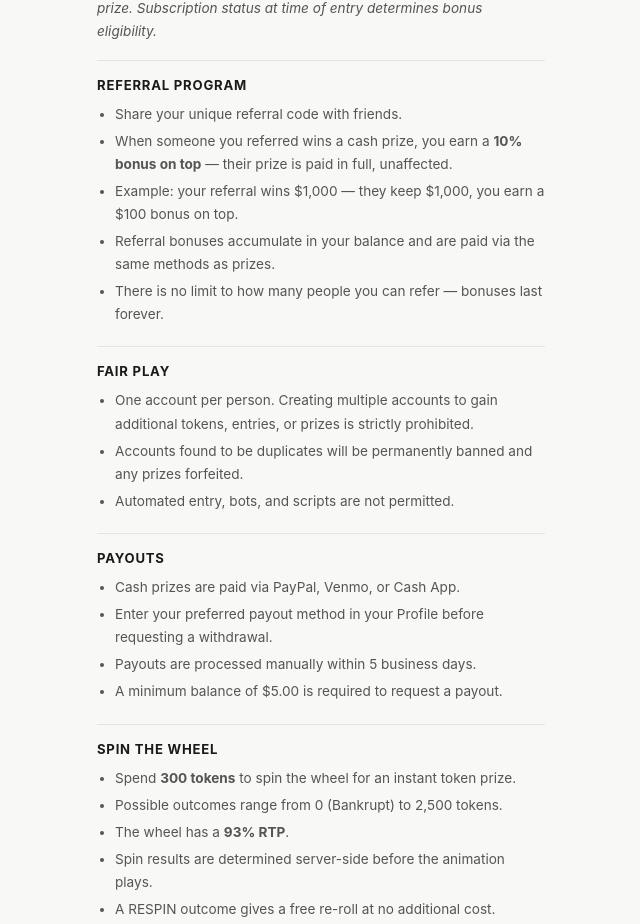
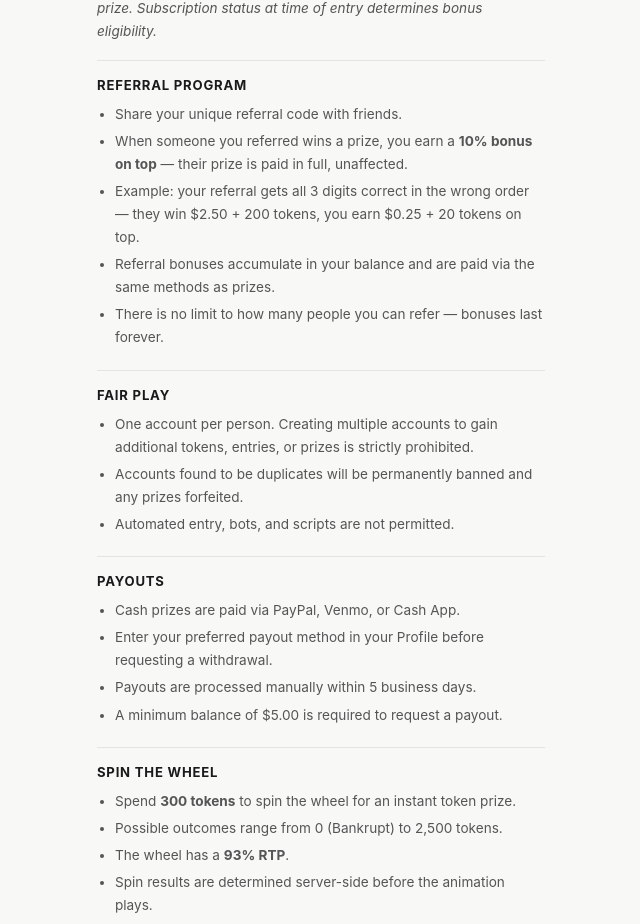
Before and after one commit to salumastake-code/numble-react, a React (Vite) app: page /rules in a window 1280 px wide. Shown: the part 1431-2355 px from the top of the page, without its empty margins (319-959 px from the left). Built offline with nearby package versions, Linux system fonts and the light colour scheme; no server answers; sample sign-in values are in the browser's storage.

Commit message:
Referral section: use anagram example to show cash + token bonus, remove cash-only language

```diff
--- a/src/pages/Rules.jsx
+++ b/src/pages/Rules.jsx
@@ -86,8 +86,8 @@ export default function Rules() {
         <Section title="Referral Program">
           <ul>
             <li>Share your unique referral code with friends.</li>
-            <li>When someone you referred wins a cash prize, you earn a <strong>10% bonus on top</strong> — their prize is paid in full, unaffected.</li>
-            <li>Example: your referral wins $1,000 — they keep $1,000, you earn a $100 bonus on top.</li>
+            <li>When someone you referred wins a prize, you earn a <strong>10% bonus on top</strong> — their prize is paid in full, unaffected.</li>
+            <li>Example: your referral gets all 3 digits correct in the wrong order — they win $2.50 + 200 tokens, you earn $0.25 + 20 tokens on top.</li>
             <li>Referral bonuses accumulate in your balance and are paid via the same methods as prizes.</li>
             <li>There is no limit to how many people you can refer — bonuses last forever.</li>
           </ul>
```
